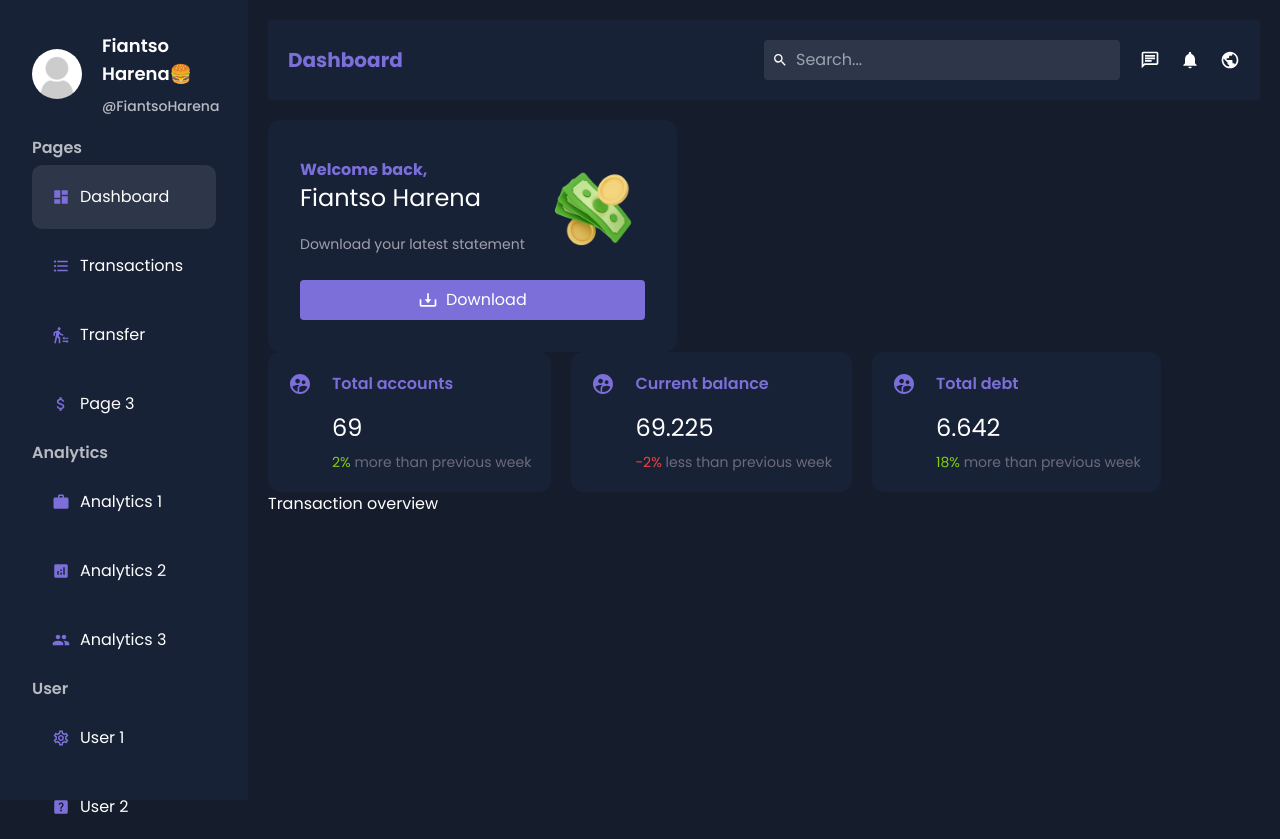
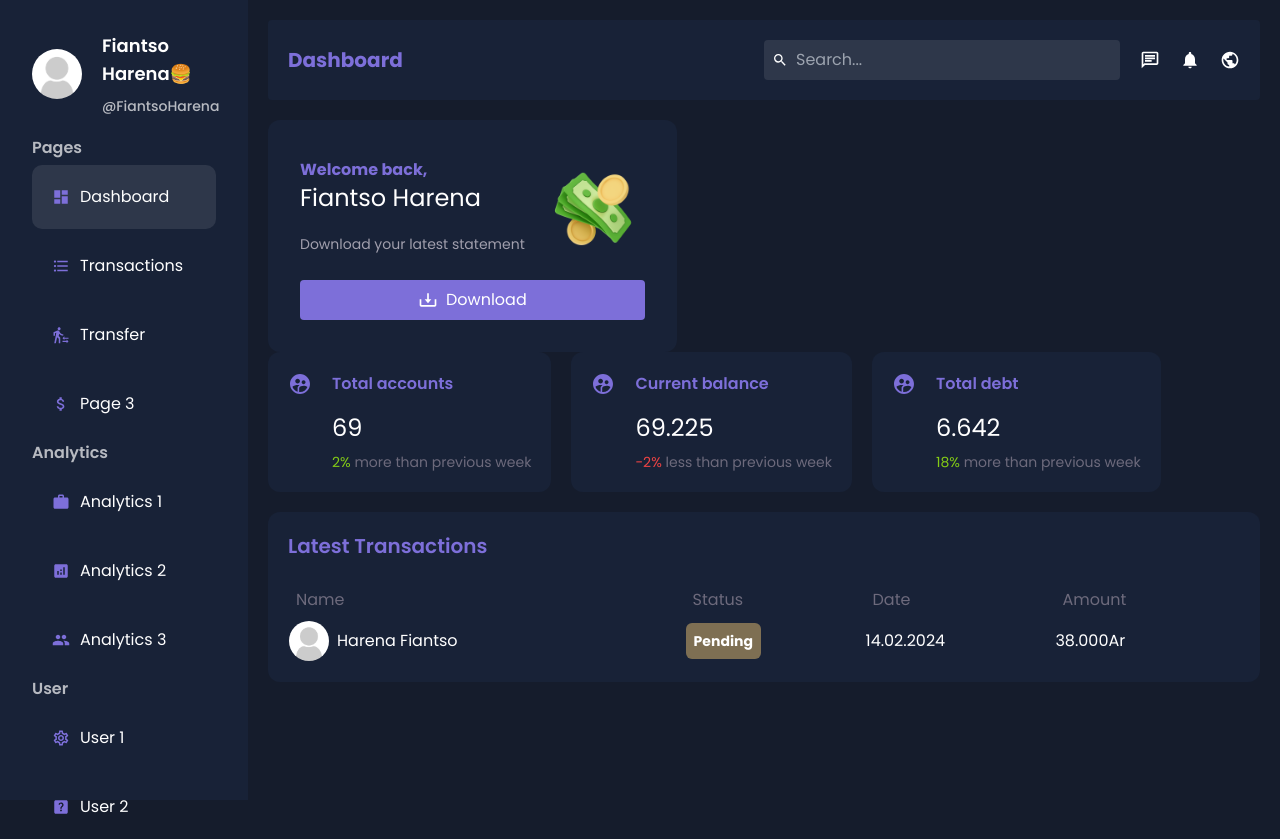
Before and after one commit to HarenaFiantso/digitalbank-ui, a Next.js app: page /dashboard in a window 1280 px wide. Built offline with nearby package versions, Linux system fonts and the light colour scheme.

Commit message:
chore: transactions components main layout

```diff
--- a/src/components/dashboard/transactions/transactions.tsx
+++ b/src/components/dashboard/transactions/transactions.tsx
@@ -1,3 +1,37 @@
+import { NoAvatar } from '../../../../public/assets';
+import Image from 'next/image';
+
 export default function Transactions() {
-  return <>Transaction overview</>;
+  return (
+    <div className='bg-main-soft p-5 rounded-xl mt-5'>
+      <h2 className='mb-5 text-xl font-semibold text-blue'>Latest Transactions</h2>
+      <table className='w-full'>
+        <thead>
+        <tr className="mb-2">
+          <td className='p-2 text-color'>Name</td>
+          <td className='p-2 text-color'>Status</td>
+          <td className='p-2 text-color'>Date</td>
+          <td className='p-2 text-color'>Amount</td>
+        </tr>
+        </thead>
+        <tbody>
+        <tr>
+          <td>
+            <div className='flex gap-2 items-center'>
+              <Image src={NoAvatar} width={40} height={40} alt='avatar' className="object-cover rounded-full" />
+              Harena Fiantso
+            </div>
+          </td>
+          <td>
+              <span className="rounded-md p-2 text-sm font-bold bg-[#f7cb7375]">
+                Pending
+              </span>
+          </td>
+          <td>14.02.2024</td>
+          <td>38.000Ar</td>
+        </tr>
+        </tbody>
+      </table>
+    </div>
+  );
 }
```
